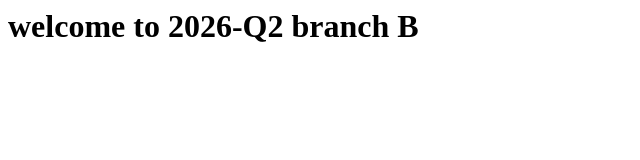
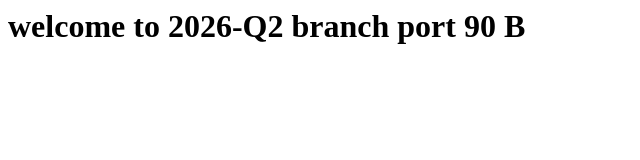
Before and after one commit to abhishek-7980/docker-assigement-2, a plain HTML site: page index.html in a window 1280 px wide. Shown: the whole page, without its empty margins (0-640 px from the left). Drawn offline with Linux system fonts and the light colour scheme.

Commit message:
added change in file

```diff
--- a/index.html
+++ b/index.html
@@ -1 +1 @@
-<h1> welcome to 2026-Q2 branch B  </h1>
+<h1> welcome to 2026-Q2 branch  port 90 B  </h1>
```
